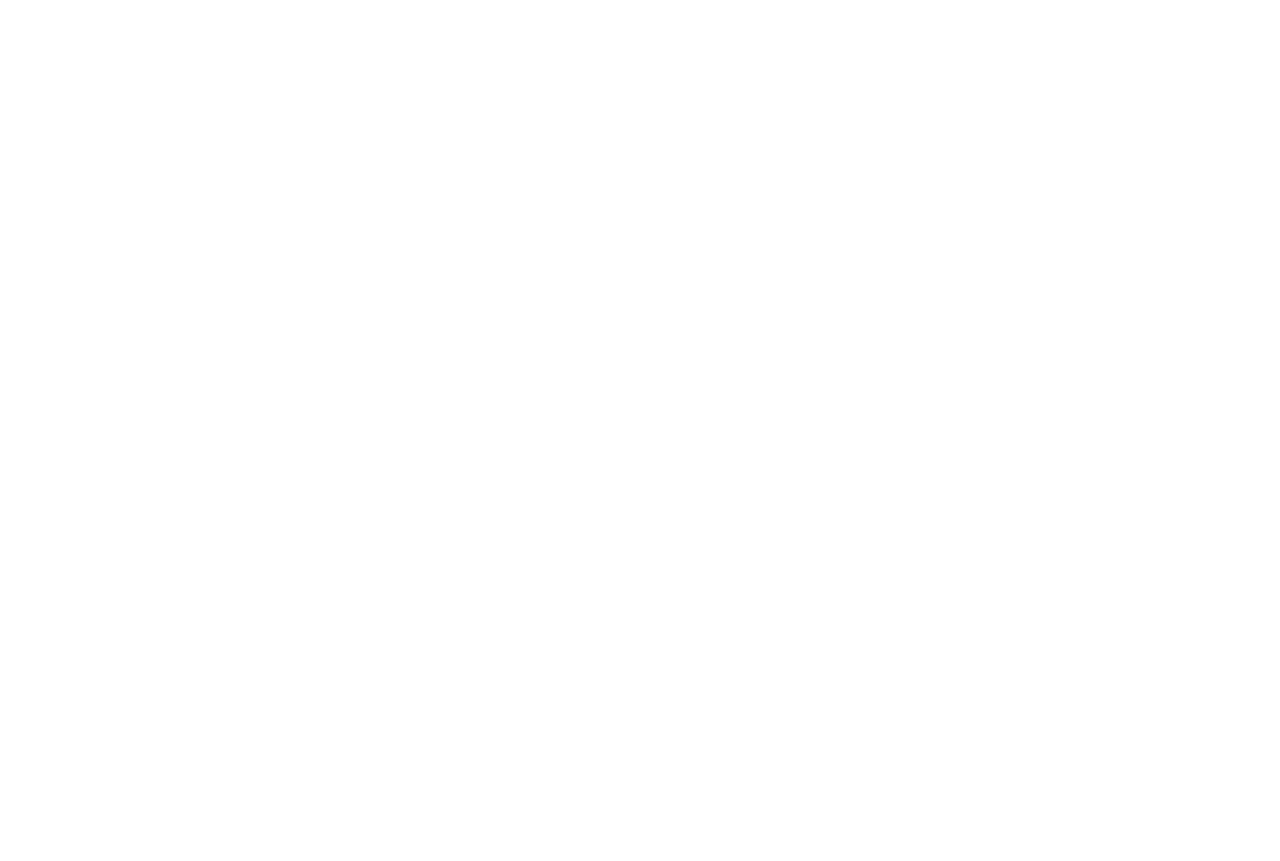
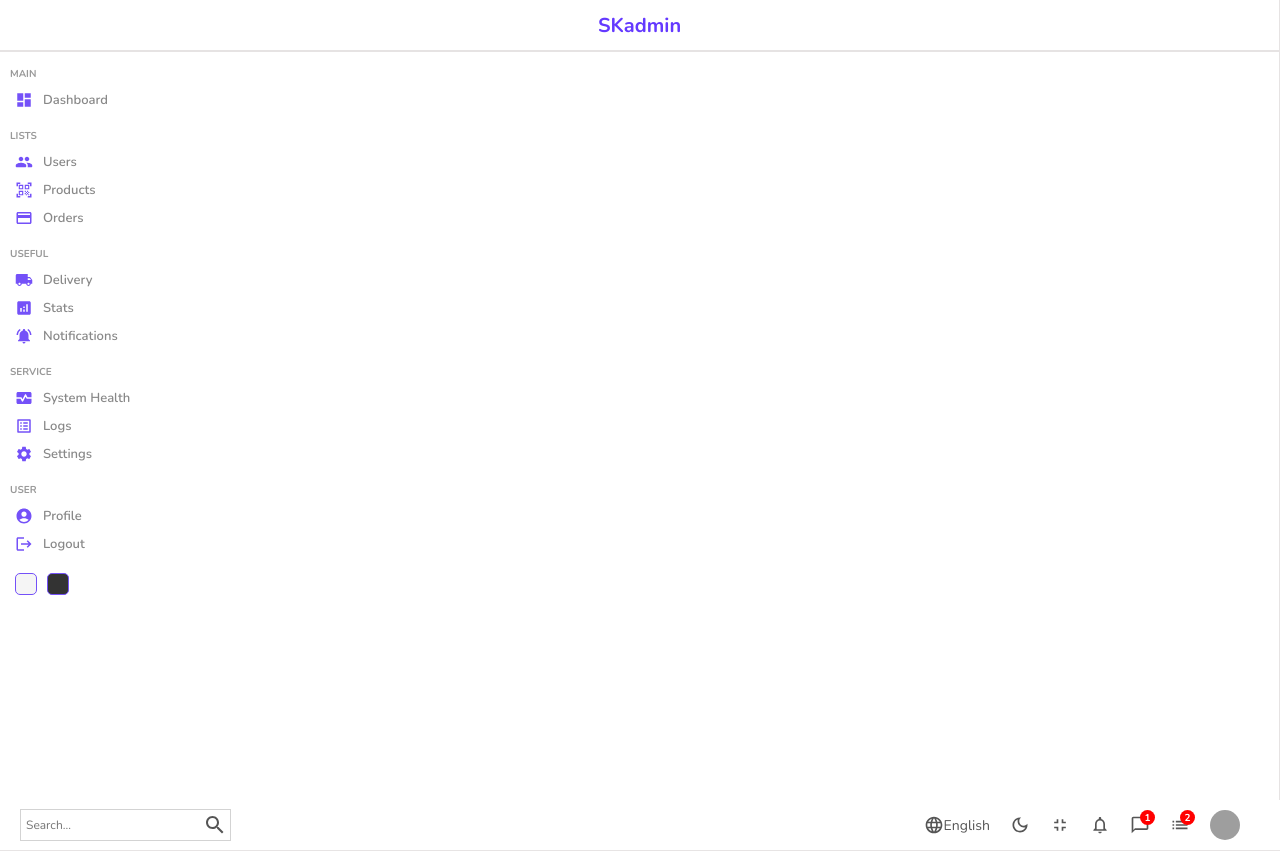
Before and after one commit to sharon-kathambi/react-admin-dashboard, a React (Create React App) app: page /users/1 in a window 1280 px wide. Before the commit the page ends 800 px from the top, so only its background shows below. Built offline with nearby package versions, Linux system fonts and the light colour scheme; grey boxes are pictures that could not be loaded.

Commit message:
adding a single page component

```diff
--- a/src/pages/single/Single.jsx
+++ b/src/pages/single/Single.jsx
@@ -1,9 +1,15 @@
 import React from 'react'
+import Navbar from '../../components/navbar/Navbar'
+import Sidebar from '../../components/sidebar/Sidebar'
 import './single.scss'
 
 const Single = () => {
   return (
-    <div>
+    <div className='single'>
+      <Sidebar />
+      <div className="singleContainer">
+        <Navbar />
+      </div>
 
     </div>
   )
```
